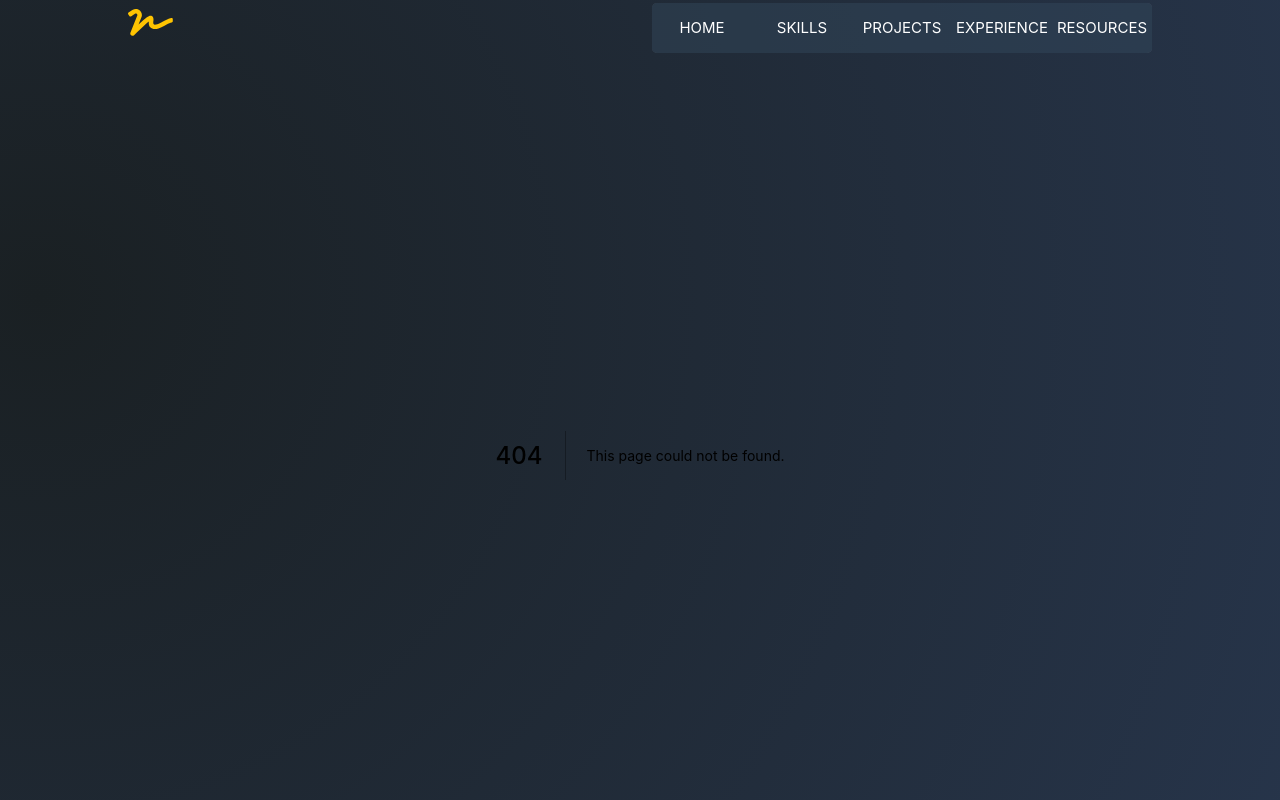
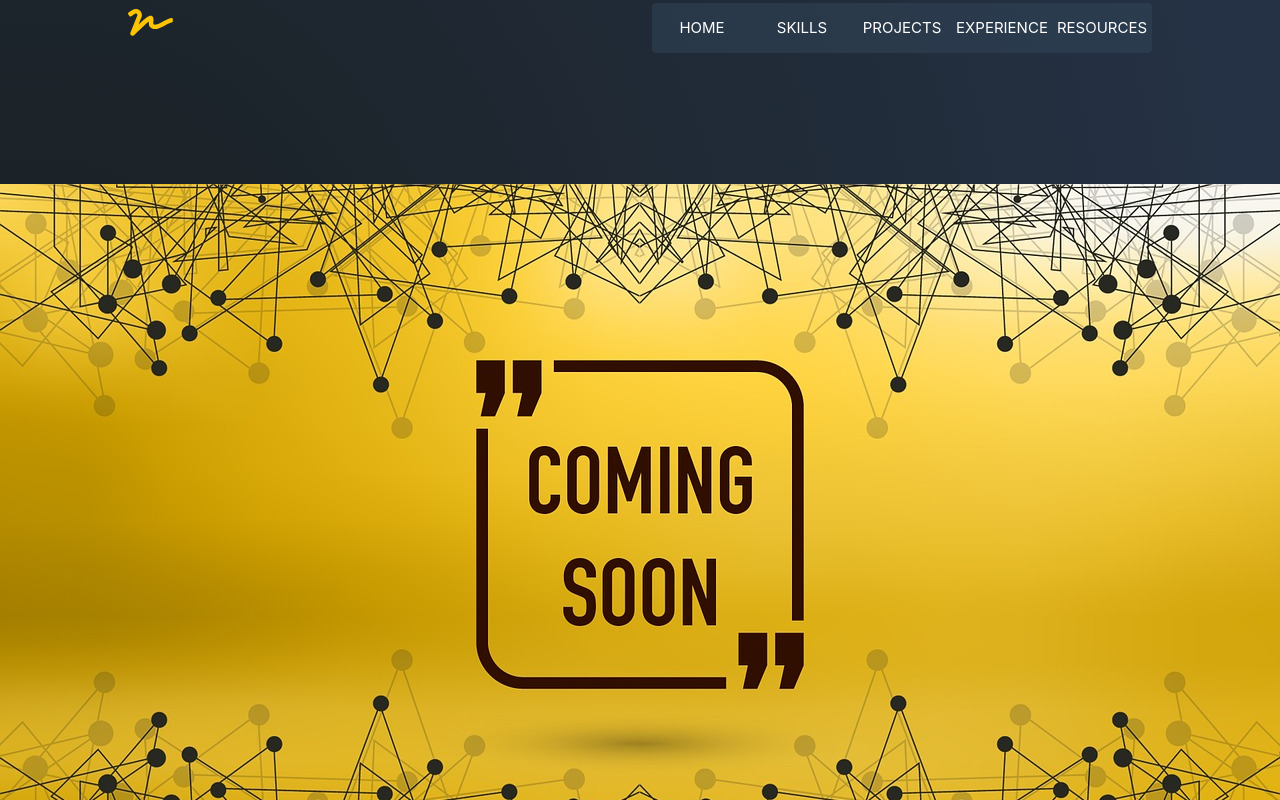
Before and after one commit to washington-shoji/personal-portfolio-nextjs-typescript, a Next.js app: page /resources in a window 1280 px wide. Before the commit this address had no page. Shown: the top 800 px of the page. Built offline with nearby package versions, Linux system fonts and the light colour scheme.

Commit message:
feat(page): Added resources page

```diff
--- /dev/null
+++ b/pages/resources.tsx
@@ -0,0 +1,13 @@
+import { NextPage } from 'next';
+import React from 'react';
+import styles from '../styles/Resources.module.scss';
+import bgImage from '../public/assets/images/bg_construction_2.jpg';
+import Image from 'next/image';
+
+export default function Resources<NextPage>(): JSX.Element {
+	return (
+		<div className={styles.container}>
+			<Image src={bgImage} alt='' />
+		</div>
+	);
+}
--- /dev/null
+++ b/styles/Resources.module.scss
@@ -0,0 +1,6 @@
+.container {
+	display: flex;
+	flex-direction: column;
+	align-items: center;
+	padding: 8em 0;
+}
```
